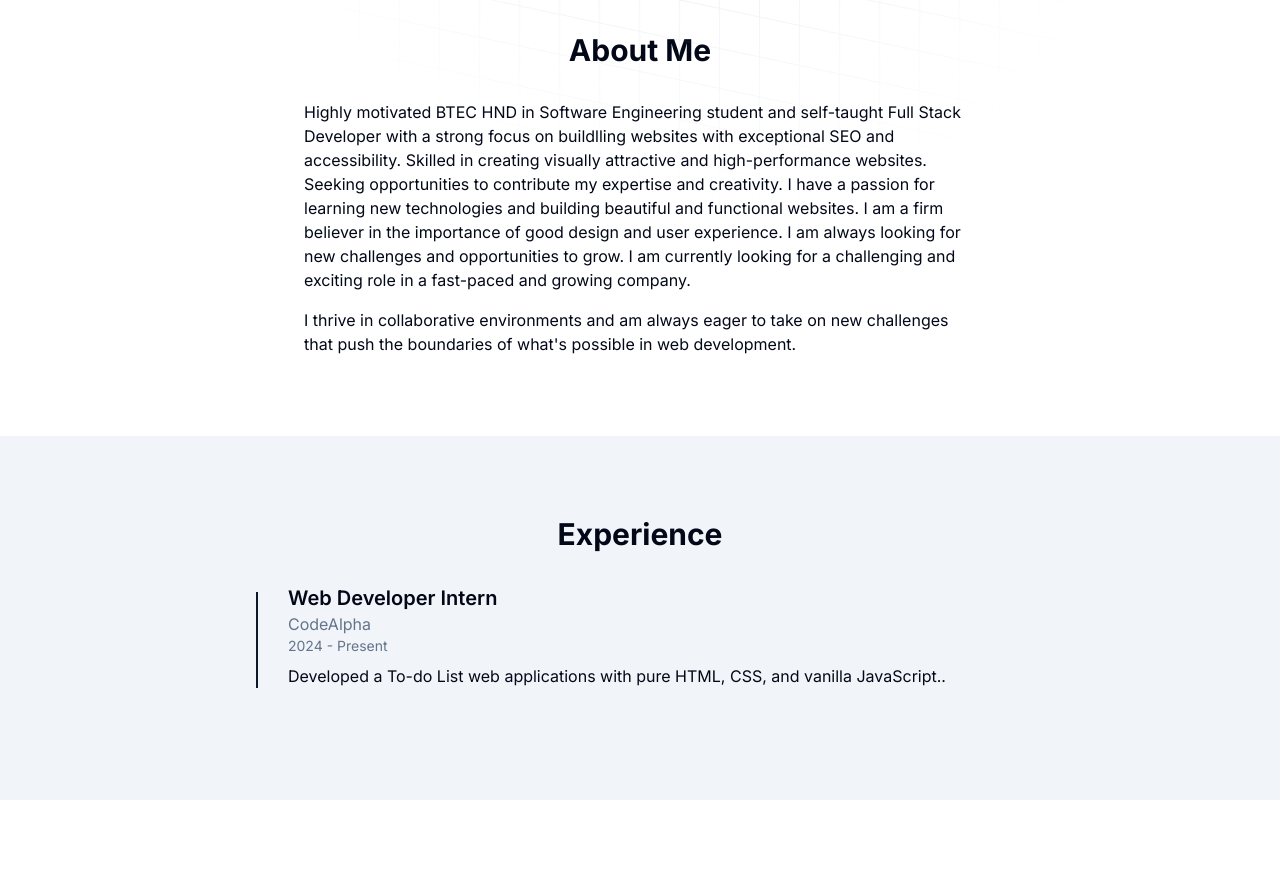
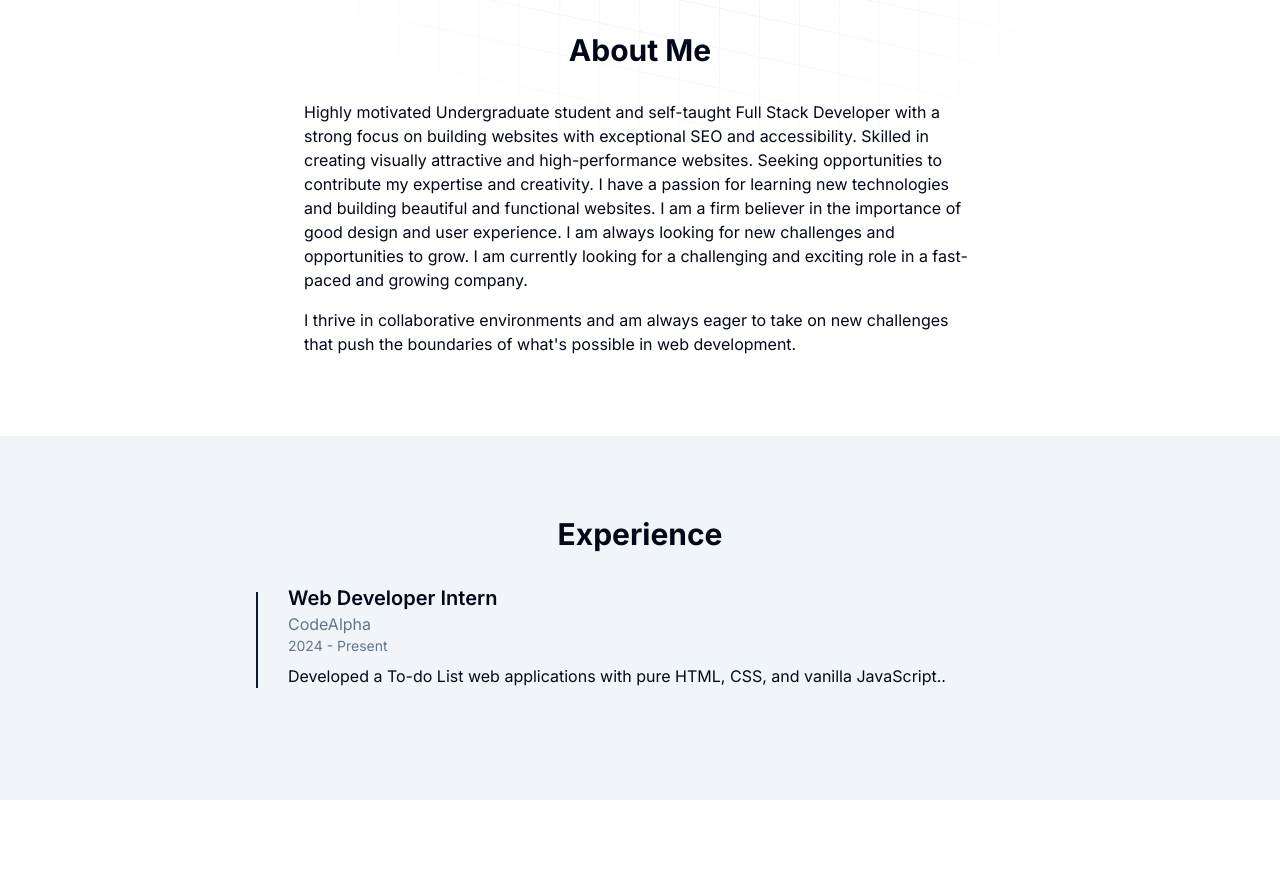
Before and after one commit to adhhamdev/my-portfolio, a Next.js app: page / in a window 1280 px wide. Shown: the part 848-1732 px from the top of the page. Built offline with nearby package versions, Linux system fonts and the light colour scheme.

Commit message:
Update About component content

```diff
--- a/components/About.tsx
+++ b/components/About.tsx
@@ -7,16 +7,16 @@ export default function About() {
         <h2 className='text-3xl font-bold mb-8 text-center'>About Me</h2>
         <div className='max-w-2xl mx-auto'>
           <p className='mb-4'>
-            Highly motivated BTEC HND in Software Engineering student and
-            self-taught Full Stack Developer with a strong focus on buildlling
-            websites with exceptional SEO and accessibility. Skilled in creating
-            visually attractive and high-performance websites. Seeking
-            opportunities to contribute my expertise and creativity. I have a
-            passion for learning new technologies and building beautiful and
-            functional websites. I am a firm believer in the importance of good
-            design and user experience. I am always looking for new challenges
-            and opportunities to grow. I am currently looking for a challenging
-            and exciting role in a fast-paced and growing company.
+            Highly motivated Undergraduate student and self-taught Full Stack
+            Developer with a strong focus on building websites with exceptional
+            SEO and accessibility. Skilled in creating visually attractive and
+            high-performance websites. Seeking opportunities to contribute my
+            expertise and creativity. I have a passion for learning new
+            technologies and building beautiful and functional websites. I am a
+            firm believer in the importance of good design and user experience.
+            I am always looking for new challenges and opportunities to grow. I
+            am currently looking for a challenging and exciting role in a fast-
+            paced and growing company.
           </p>
           <p>
             I thrive in collaborative environments and am always eager to take
```
